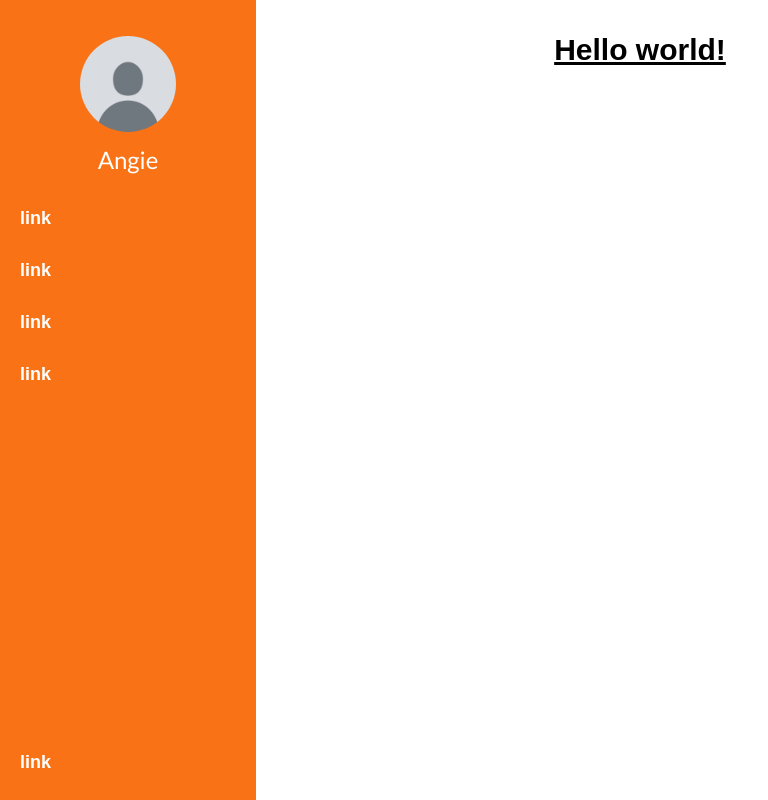
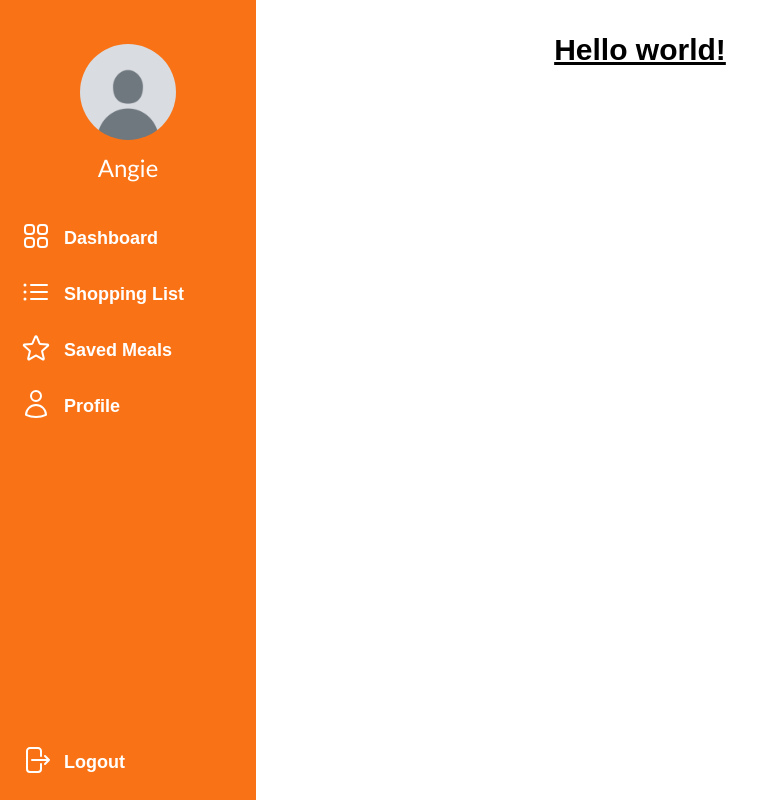
Before and after one commit to AngelaVilladiego/MealHub, a React (Vite) app in the folder mealhub-ui/: page / in a window 1280 px wide. Shown: the whole page, without its empty margins (0-768 px from the left). Built offline with nearby package versions, Linux system fonts and the light colour scheme; a web font is replaced by a local one.

Commit message:
nav progress

```diff
--- a/mealhub-ui/package.json
+++ b/mealhub-ui/package.json
@@ -10,6 +10,7 @@
     "preview": "vite preview"
   },
   "dependencies": {
+    "@heroicons/react": "^2.1.1",
     "react": "^18.2.0",
     "react-dom": "^18.2.0"
   },
--- /dev/null
+++ b/mealhub-ui/src/components/SidebarNav/SidebarNav.jsx
@@ -0,0 +1,49 @@
+import { Link } from "react-router-dom";
+import defaultAvatar from "../../assets/img-profile-default.jpg"
+import { Squares2X2Icon, ListBulletIcon, StarIcon, UserIcon, ArrowRightStartOnRectangleIcon } from "@heroicons/react/24/outline";
+
+
+ function SidebarNav() {
+    return(
+        <aside id="nav-sidebar" class="fixed top-0 left-0 z-40 w-64 h-screen" role="navigation" aria-label="Main">
+            <div class="flex flex-col h-full items-stretch px-3 py-4 overflow-y-auto bg-orange-500 text-white">
+              <div id="profile-mini" class="p-2 self-center aspect-square flex flex-col justify-center items-center gap-3 my-5 rounded-lg hover:cursor-pointer group">
+                <img
+                  src={defaultAvatar}
+                  alt="Default Avatar"
+                  class="rounded-full size-24"
+                />
+                <p class="font-header text-2xl">Angie</p>
+              </div>
+              <ul class="grow flex flex-col gap-y-2 text-lg">
+                <li ><Link to="/" class="flex items-center p-2 font-bold rounded-lg hover:bg-orange-200 hover:text-gray-900 group">
+                  <Squares2X2Icon class="size-8 rounded-lg  group-hover:text-gray-900"/>
+                  <span class="ms-3 pt-1">Dashboard</span>
+                </Link></li>
+                <li ><Link to="/" class="flex items-center p-2 font-bold rounded-lg hover:bg-orange-200 hover:text-gray-900 group">
+                  <ListBulletIcon class="size-8 rounded-lg  group-hover:text-gray-900"/>
+                  <span class="ms-3 pt-1">Shopping List</span>
+                </Link></li>
+                <li ><Link to="/" class="flex items-center p-2 font-bold rounded-lg hover:bg-orange-200 hover:text-gray-900 group">
+                  <StarIcon class="size-8 rounded-lg  group-hover:text-gray-900"/>
+                  <span class="ms-3 pt-1">Saved Meals</span>
+                </Link></li>
+                <li ><Link to="/" class="flex items-center p-2 font-bold rounded-lg hover:bg-orange-200 hover:text-gray-900 group">
+                  <UserIcon class="size-8 rounded-lg  group-hover:text-gray-900"/>
+                  <span class="ms-3 pt-1">Profile</span>
+                </Link></li>
+                <li class="mt-auto"><Link to="/" class="flex items-center p-2 font-bold rounded-lg hover:bg-orange-200 hover:text-gray-900 group">
+                  <ArrowRightStartOnRectangleIcon class="size-8 rounded-lg  group-hover:text-gray-900"/>
+                  <span class="ms-3 pt-1">Logout</span>
+                </Link></li>
+
+
+              </ul>
+
+            </div>
+          </aside>
+
+    )
+ }
+
+ export default SidebarNav
--- a/mealhub-ui/src/pages/DashLayout/DashLayout.jsx
+++ b/mealhub-ui/src/pages/DashLayout/DashLayout.jsx
@@ -1,30 +1,11 @@
-import { Outlet, Link } from "react-router-dom";
-import defaultAvatar from "../../assets/img-profile-default.jpg"
+import { Outlet } from "react-router-dom";
+import SidebarNav from "../../components/SidebarNav/SidebarNav";
 
 function DashLayout() {
 
   return (
     <>
-      <aside id="nav-sidebar" class="fixed top-0 left-0 z-40 w-64 h-screen" role="navigation" aria-label="Main">
-        <div class="flex flex-col h-full items-stretch px-3 py-4 overflow-y-auto bg-orange-500 text-white">
-          <div id="profile-mini" class="flex flex-col justify-center items-center gap-3 my-5">
-            <img
-              src={defaultAvatar}
-              alt="Default Avatar"
-              class="rounded-full size-24"
-            />
-            <p class="font-header text-2xl">Angie</p>
-          </div>
-          <ul class="grow flex flex-col gap-y-2 text-lg">
-            <li ><Link to="/" class="flex items-center p-2 font-bold rounded-lg hover:bg-orange-200 hover:text-gray-900 group">link</Link></li>
-            <li ><Link to="/" class="flex items-center p-2 font-bold rounded-lg hover:bg-orange-200 hover:text-gray-900 group">link</Link></li>
-            <li ><Link to="/" class="flex items-center p-2 font-bold rounded-lg hover:bg-orange-200 hover:text-gray-900 group">link</Link></li>
-            <li ><Link to="/" class="flex items-center p-2 font-bold rounded-lg hover:bg-orange-200 hover:text-gray-900 group">link</Link></li>
-            <li class="mt-auto"><a href="#" class="flex items-center p-2 font-bold rounded-lg hover:bg-orange-200 hover:text-gray-900 group">link</a></li>
-          </ul>
-
-        </div>
-      </aside>
+      <SidebarNav/>
       <Outlet />
     </>
 
```
Also changed, not shown: 1 other file (tests, documents, lock files or other folders).
